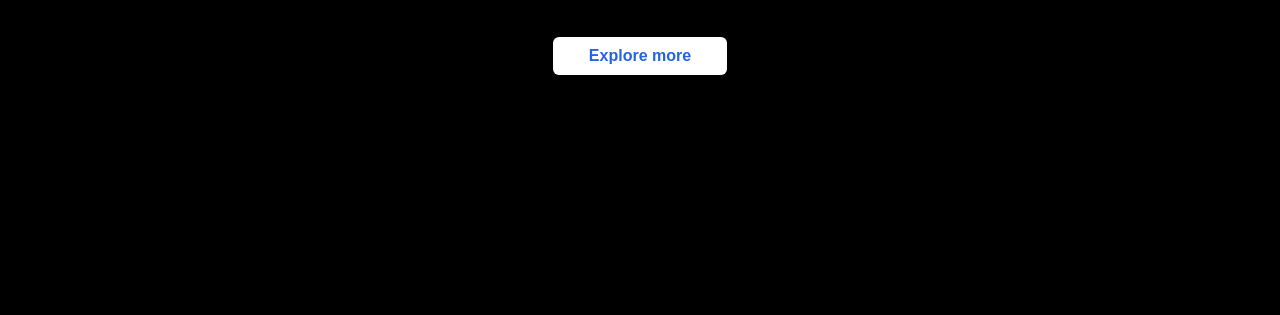
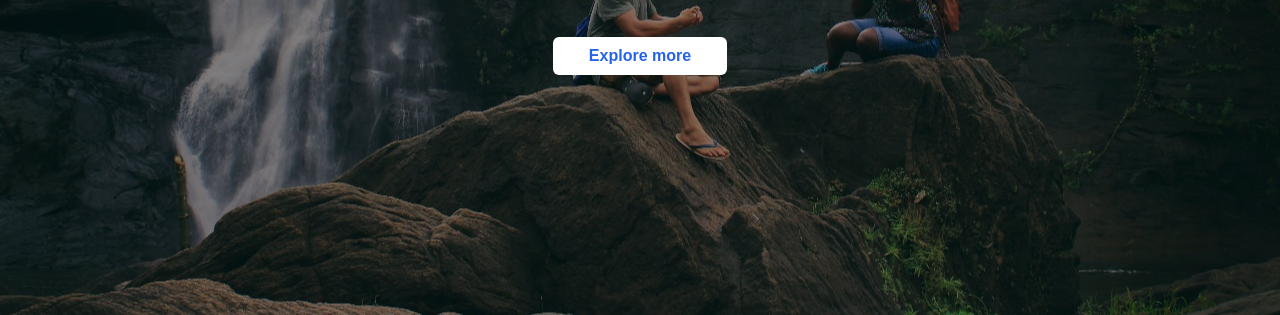
Before and after one commit to Aprsh01/EzyExplorer, a plain HTML site: page index.html in a window 1280 px wide. Shown: the part 485-800 px from the top of the page. Drawn offline with Linux system fonts and the light colour scheme.

Commit message:
Update index.html

```diff
--- a/index.html
+++ b/index.html
@@ -20,7 +20,7 @@
     /* Container for entire page */
     .container {
       height: 100vh;
-      background: url("images/Pic1.jpg") no-repeat center center/cover;
+      background: url("Pic1.jpg") no-repeat center center/cover;
       position: relative;
     }
 
```
